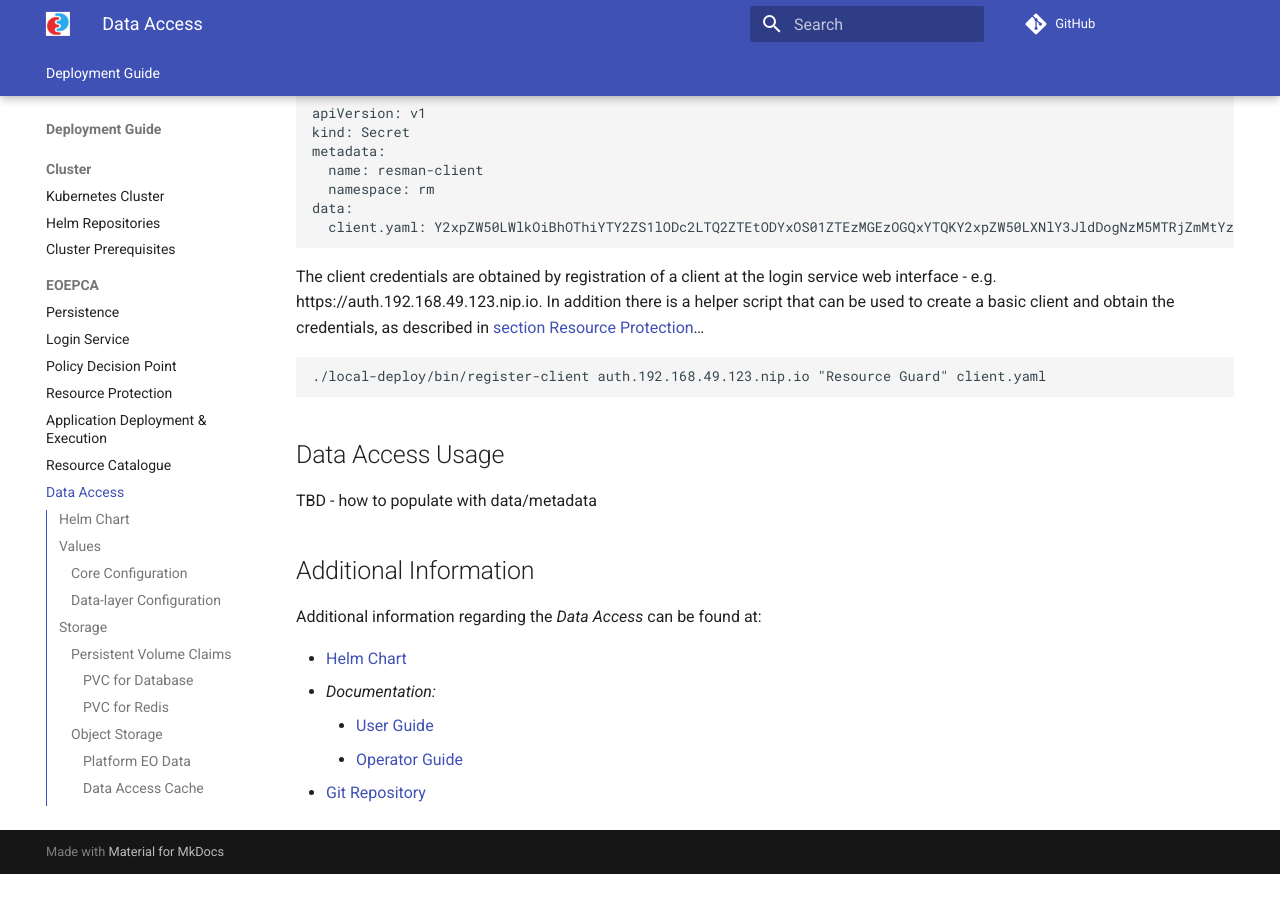
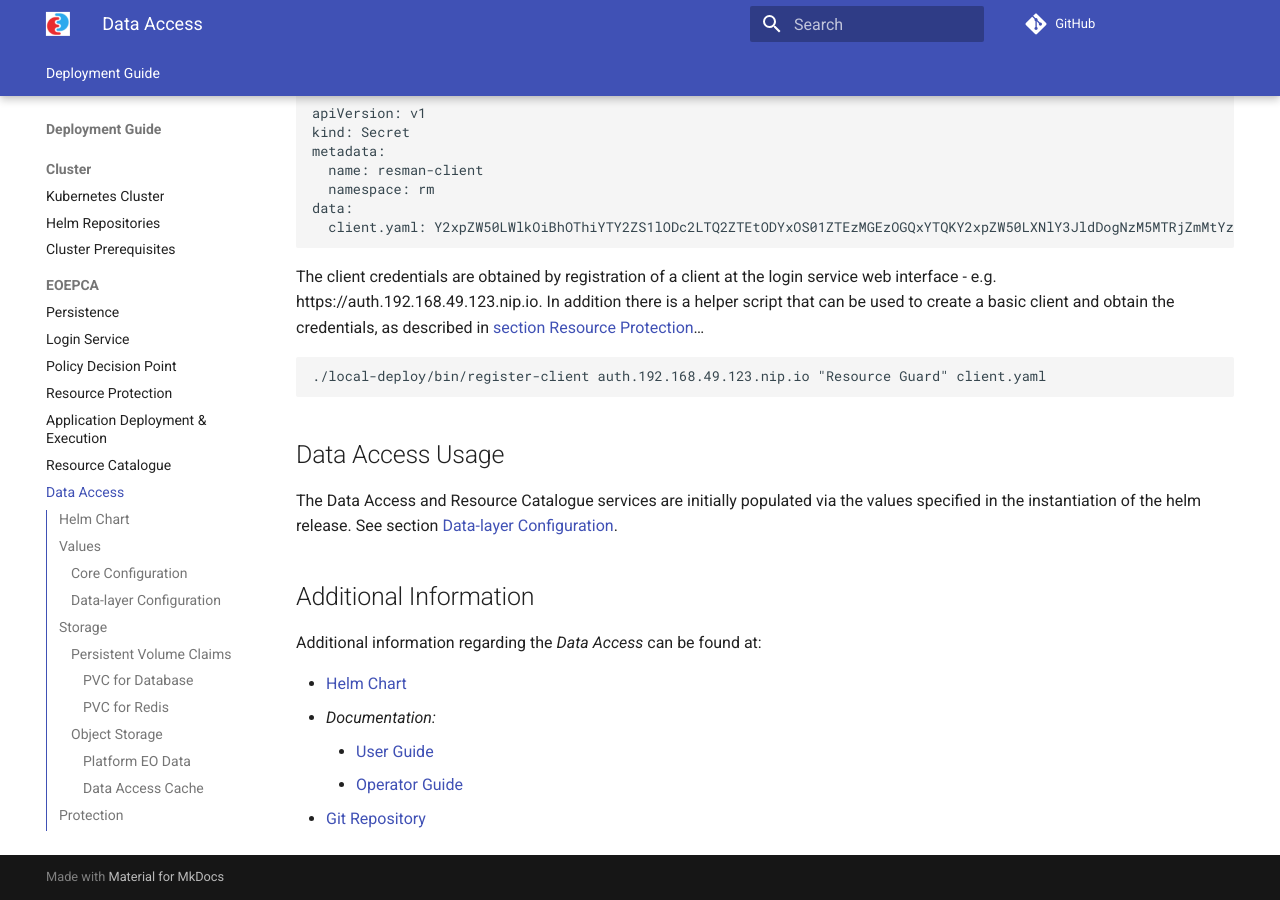
Before and after one commit to EOEPCA/deployment-guide, an MkDocs documentation site: the page built from docs/data-access.md, in a window 1280 px wide and 900 px high, scrolled down 11717 px. Built offline with MkDocs 1.6.1 and Material for MkDocs 9.7.7, drawn with Linux system fonts in a browser that asks for light colours; comment, search, counter and statistics services are not loaded; before the commit the page ends 12591 px from its top, so only the background shows below that.

Commit message:
Add cross-referencing for initialisation of resource-catalogue and data-access content holdings

````diff
--- a/docs/data-access.md
+++ b/docs/data-access.md
@@ -434,7 +434,7 @@
 
 For example, the CREODIAS metadata catalogue provides references to product files in their `eodata` object storage - the access details for which are configured in the data access services:
 
-```
+```yaml
 global:
   storage:
     data:
@@ -451,7 +451,7 @@
 
 The Data Access services maintain a cache, which relies on the usage of a dedicate object storage bucket for data persistence. This bucket must be created (manual step) and its access details configured in the data access services. Example based upon CREODIAS:
 
-```
+```yaml
 global:
   storage:
     cache:
@@ -586,7 +586,7 @@
 
 ## Data Access Usage
 
-TBD - how to populate with data/metadata
+The Data Access and Resource Catalogue services are initially populated via the values specified in the instantiation of the helm release. See section [Data-layer Configuration](#data-layer-configuration).
 
 ## Additional Information
 
````
Also changed, not shown: docs/resource-catalogue.md (+1 -1 lines).
